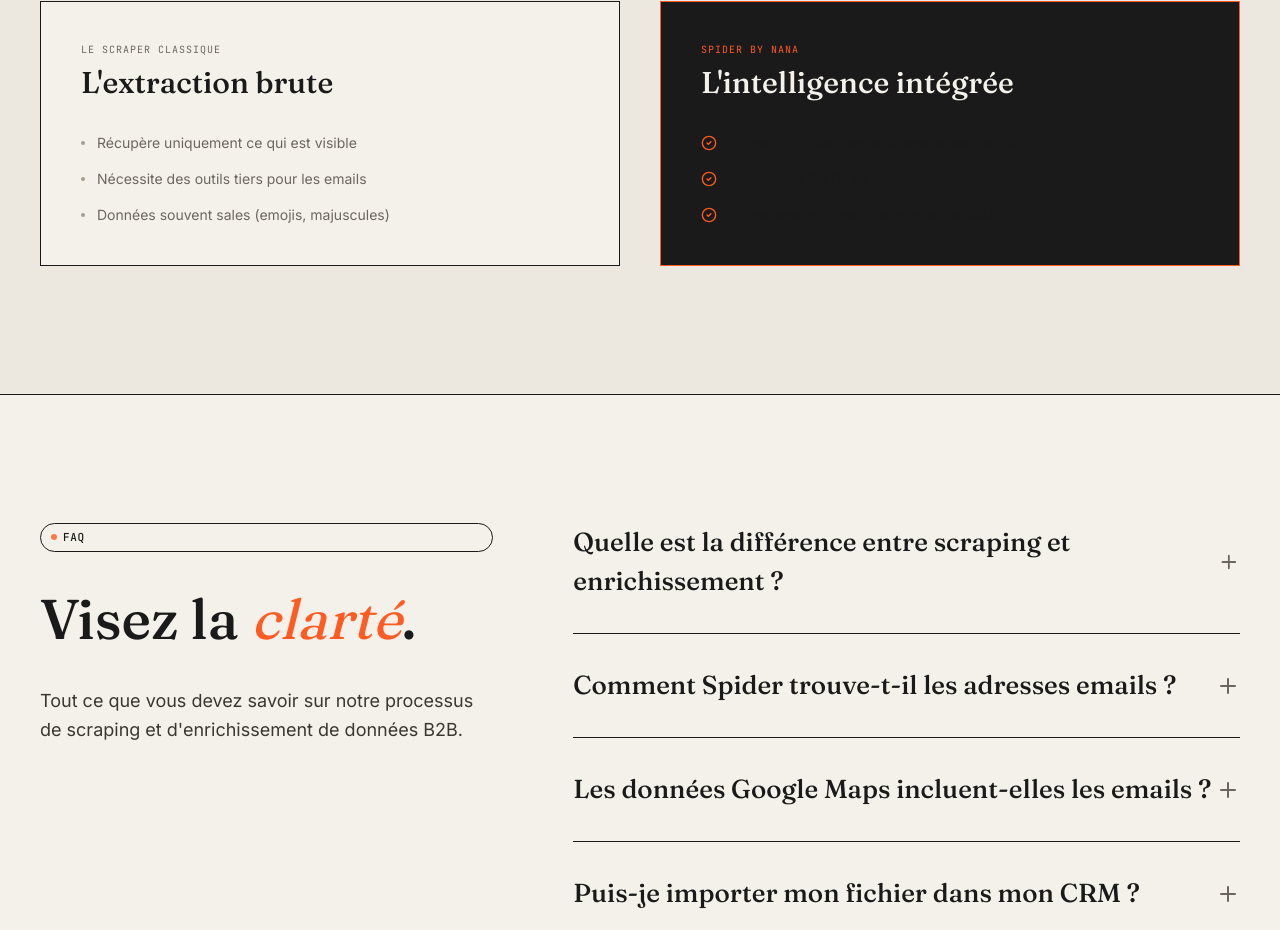
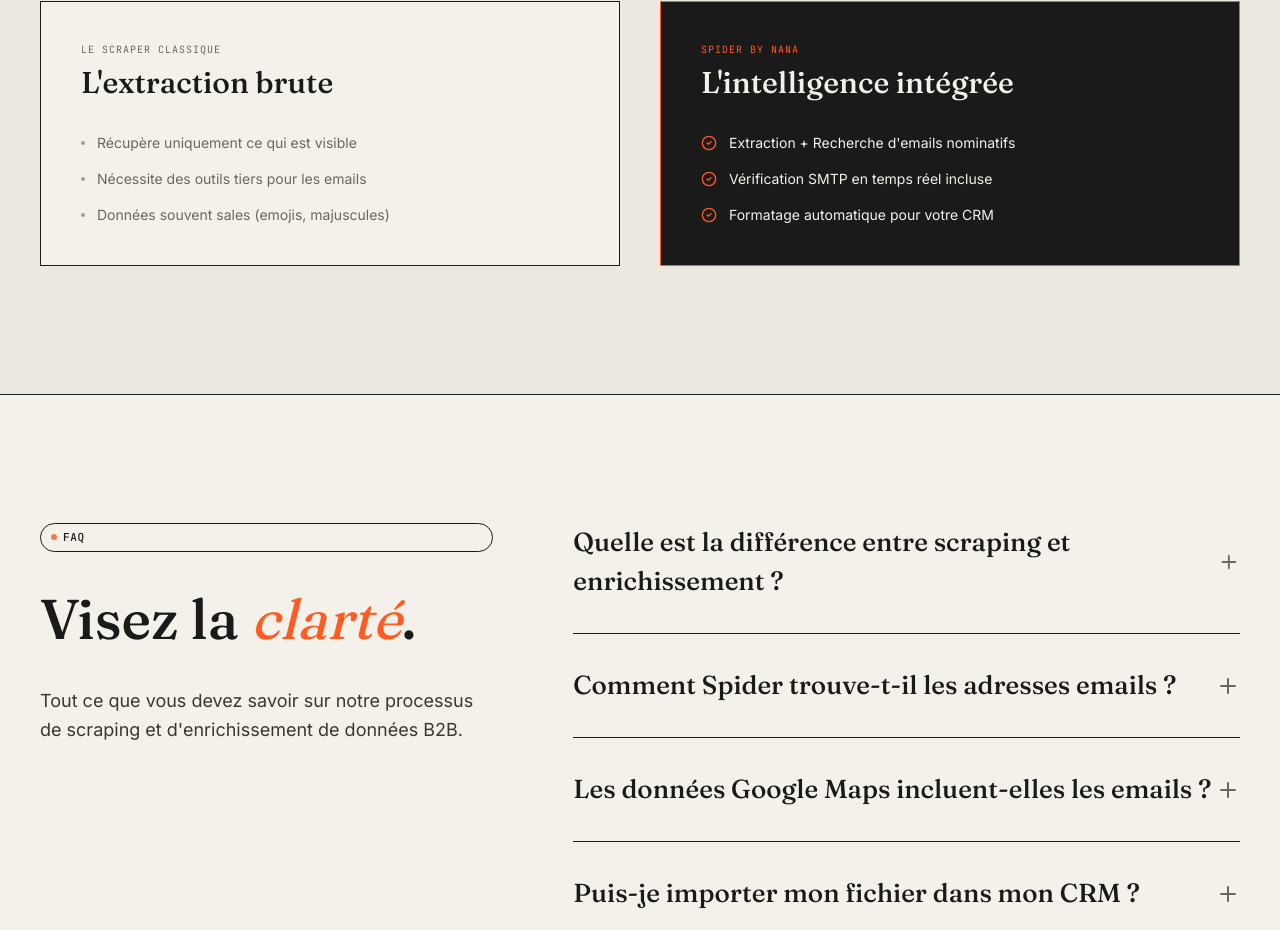
Before and after one commit to Jimmyjoe13/Nana-intelligence, a Next.js app: page /scraper-b2b in a window 1280 px wide. Shown: the part 2338-3268 px from the top of the page. Built offline with nearby package versions, Linux system fonts and the light colour scheme.

Commit message:
fix: resolve text visibility issue on dark background in scraper-b2b page

```diff
--- a/src/app/scraper-b2b/page.tsx
+++ b/src/app/scraper-b2b/page.tsx
@@ -230,15 +230,15 @@
                  <h4 className="font-display text-3xl font-medium text-cream">L&apos;intelligence intégrée</h4>
               </div>
               <ul className="flex flex-col gap-4">
-                <li className="flex items-center gap-3 text-sm text-cream/80">
+                <li className="flex items-center gap-3 text-sm text-cream">
                    <CheckCircle2 size={16} className="text-orange" />
                    Extraction + Recherche d&apos;emails nominatifs
                 </li>
-                <li className="flex items-center gap-3 text-sm text-cream/80">
+                <li className="flex items-center gap-3 text-sm text-cream">
                    <CheckCircle2 size={16} className="text-orange" />
                    Vérification SMTP en temps réel incluse
                 </li>
-                <li className="flex items-center gap-3 text-sm text-cream/80">
+                <li className="flex items-center gap-3 text-sm text-cream">
                    <CheckCircle2 size={16} className="text-orange" />
                    Formatage automatique pour votre CRM
                 </li>
```
